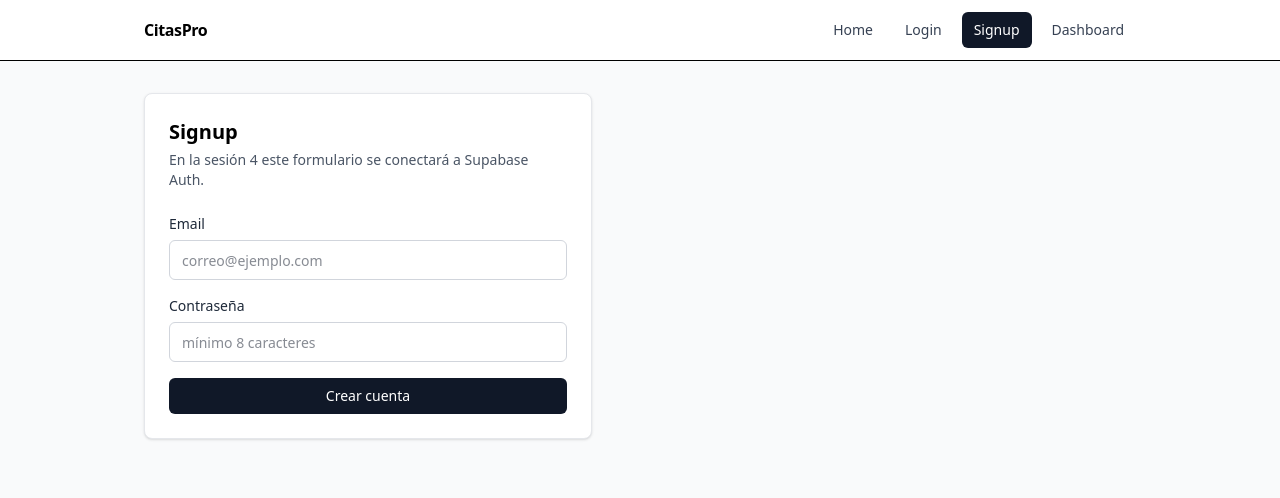
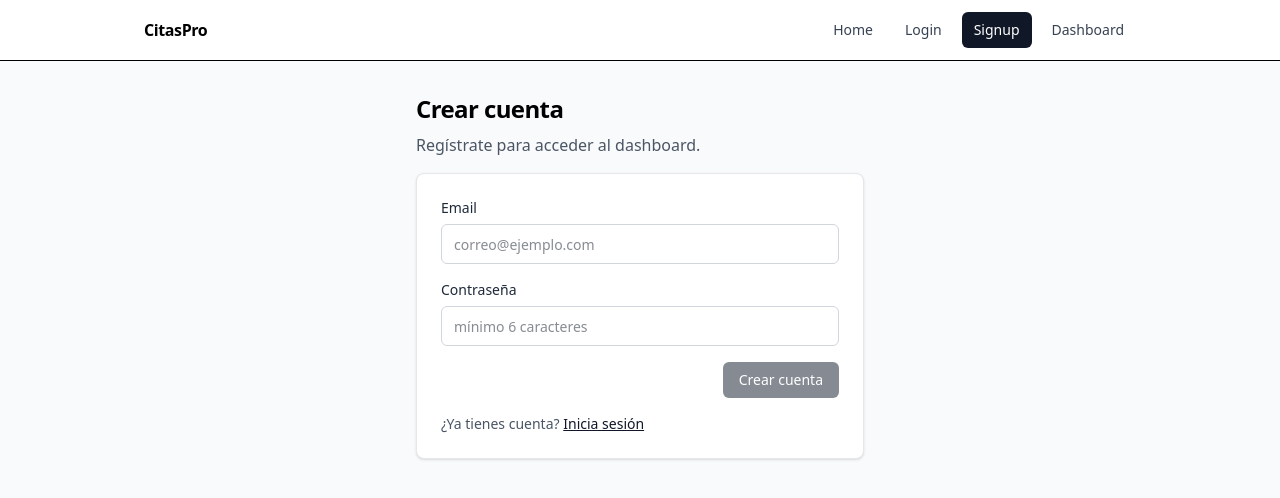
Before and after one commit to altair3542/citaspro, a React (Vite) app: page /signup in a window 1280 px wide. Shown: the top 498 px of the page. Built offline with nearby package versions, Linux system fonts and the light colour scheme; no server answers.

Commit message:
feat: implementar autenticación con Supabase y proteger rutas en la aplicación

```diff
--- a/src/App.jsx
+++ b/src/App.jsx
@@ -1,7 +1,18 @@
+import { Routes, Route } from "react-router-dom";
+import DashboardPage from "./features/dashboard/pages/DashboardPage";
+import LoginPage from "./features/auth/pages/LoginPage";
+import SignupPage from "./features/auth/pages/SignupPage";
+import RequireAuth from "./features/auth/RequireAuth";
+
 export default function App() {
   return (
-    <div className="min-h-screen grid place-items-center">
-      <h1 className="text-3xl font-semibold">CitasPro</h1>
-    </div>
+    <Routes>
+      <Route path="/login" element={<LoginPage />} />
+      <Route path="/signup" element={<SignupPage />} />
+
+      <Route element={<RequireAuth />}>
+        <Route path="/dashboard" element={<DashboardPage />} />
+      </Route>
+    </Routes>
   );
 }
--- /dev/null
+++ b/src/features/auth/AuthProvider.jsx
@@ -0,0 +1,86 @@
+import { createContext, useContext, useEffect, useMemo, useState } from "react";
+import { supabase } from "../../lib/supabaseClient";
+
+const AuthContext = createContext(null);
+
+export function AuthProvider({ children }) {
+  const [session, setSession] = useState(null);
+  const [user, setUser] = useState(null);
+  const [authLoading, setAuthLoading] = useState(true);
+
+  useEffect(() => {
+    let alive = true;
+
+    async function init() {
+      setAuthLoading(true);
+
+      // 1) Recupera sesión guardada (persistencia)
+      const { data, error } = await supabase.auth.getSession();
+      if (!alive) return;
+
+      if (error) {
+        // No bloqueamos el app, pero dejamos trazabilidad
+        console.error("supabase.auth.getSession error:", error);
+      }
+
+      setSession(data?.session ?? null);
+      setUser(data?.session?.user ?? null);
+      setAuthLoading(false);
+
+      // 2) Listener: logins/logouts/refresh
+      const { data: subscription } = supabase.auth.onAuthStateChange((_event, nextSession) => {
+        setSession(nextSession);
+        setUser(nextSession?.user ?? null);
+      });
+
+      return subscription;
+    }
+
+    let subscriptionRef;
+    init().then((sub) => (subscriptionRef = sub));
+
+    return () => {
+      alive = false;
+      if (subscriptionRef?.subscription?.unsubscribe) {
+        subscriptionRef.subscription.unsubscribe();
+      }
+    };
+  }, []);
+
+  async function signInWithPassword({ email, password }) {
+    const { data, error } = await supabase.auth.signInWithPassword({ email, password });
+    if (error) throw error;
+    return data;
+  }
+
+  async function signUp({ email, password }) {
+    const { data, error } = await supabase.auth.signUp({ email, password });
+    if (error) throw error;
+    return data;
+  }
+
+  async function signOut() {
+    const { error } = await supabase.auth.signOut();
+    if (error) throw error;
+  }
+
+  const value = useMemo(
+    () => ({
+      session,
+      user,
+      authLoading,
+      signInWithPassword,
+      signUp,
+      signOut,
+    }),
+    [session, user, authLoading]
+  );
+
+  return <AuthContext.Provider value={value}>{children}</AuthContext.Provider>;
+}
+
+export function useAuth() {
+  const ctx = useContext(AuthContext);
+  if (!ctx) throw new Error("useAuth() debe usarse dentro de <AuthProvider />");
+  return ctx;
+}
--- /dev/null
+++ b/src/features/auth/RequireAuth.jsx
@@ -0,0 +1,24 @@
+import { Navigate, Outlet, useLocation } from "react-router-dom";
+import { useAuth } from "./AuthProvider";
+import Card from "../../shared/components/ui/Card";
+import Spinner from "../../shared/components/ui/Spinner";
+
+export default function RequireAuth() {
+  const { user, authLoading } = useAuth();
+  const location = useLocation();
+
+  if (authLoading) {
+    return (
+      <Card className="p-6 flex items-center gap-3">
+        <Spinner />
+        <span className="text-gray-700">Verificando sesión…</span>
+      </Card>
+    );
+  }
+
+  if (!user) {
+    return <Navigate to="/login" replace state={{ from: location }} />;
+  }
+
+  return <Outlet />;
+}
--- a/src/features/auth/pages/LoginPage.jsx
+++ b/src/features/auth/pages/LoginPage.jsx
@@ -1,18 +1,97 @@
+import { useMemo, useState } from "react";
+import { Link, useLocation, useNavigate } from "react-router-dom";
+import { useAuth } from "../AuthProvider";
+
 import Card from "../../../shared/components/ui/Card";
 import Input from "../../../shared/components/ui/Input";
 import Button from "../../../shared/components/ui/Button";
 
+function isValidEmail(email) {
+  return /^[^\s@]+@[^\s@]+\.[^\s@]+$/.test(email);
+}
+
 export default function LoginPage() {
+  const { signInWithPassword } = useAuth();
+  const navigate = useNavigate();
+  const location = useLocation();
+
+  const from = location.state?.from?.pathname || "/dashboard";
+
+  const [email, setEmail] = useState("");
+  const [password, setPassword] = useState("");
+  const [submitting, setSubmitting] = useState(false);
+  const [formError, setFormError] = useState("");
+
+  const canSubmit = useMemo(() => {
+    return isValidEmail(email.trim()) && password.length >= 6;
+  }, [email, password]);
+
+  async function onSubmit(e) {
+    e.preventDefault();
+    setFormError("");
+
+    if (!canSubmit) {
+      setFormError("Ingresa un email válido y una contraseña de mínimo 6 caracteres.");
+      return;
+    }
+
+    setSubmitting(true);
+    try {
+      await signInWithPassword({ email: email.trim(), password });
+      navigate(from, { replace: true });
+    } catch (err) {
+      setFormError(err?.message || "No se pudo iniciar sesión.");
+    } finally {
+      setSubmitting(false);
+    }
+  }
+
   return (
-    <Card className="max-w-md p-6">
-      <h1 className="text-xl font-semibold">Login</h1>
-      <p className="mt-1 text-sm text-gray-600">En la sesión 4 este formulario se conectará a Supabase Auth.</p>
+    <div className="max-w-md mx-auto grid gap-4">
+      <div>
+        <h1 className="text-2xl font-semibold tracking-tight">Iniciar sesión</h1>
+        <p className="mt-2 text-gray-600">Accede al dashboard con tu cuenta.</p>
+      </div>
 
-      <form className="mt-6 grid gap-4" onSubmit={(e) => e.preventDefault()}>
-        <Input label="Email" name="email" type="email" placeholder="correo@ejemplo.com" required />
-        <Input label="Contraseña" name="password" type="password" placeholder="••••••••" required />
-        <Button type="submit">Ingresar</Button>
-      </form>
-    </Card>
+      <Card className="p-6">
+        <form className="grid gap-4" onSubmit={onSubmit}>
+          {formError ? (
+            <div className="rounded-md border border-red-200 bg-red-50 px-3 py-2 text-sm text-red-700">
+              {formError}
+            </div>
+          ) : null}
+
+          <Input
+            label="Email"
+            name="email"
+            placeholder="correo@ejemplo.com"
+            value={email}
+            onChange={(e) => setEmail(e.target.value)}
+          />
+
+          <Input
+            label="Contraseña"
+            name="password"
+            type="password"
+            placeholder="••••••••"
+            value={password}
+            onChange={(e) => setPassword(e.target.value)}
+          />
+
+          <div className="flex justify-end">
+            <Button type="submit" disabled={!canSubmit || submitting}>
+              {submitting ? "Ingresando…" : "Ingresar"}
+            </Button>
+          </div>
+
+          <p className="text-sm text-gray-600">
+            ¿No tienes cuenta?{" "}
+            <Link className="text-gray-900 underline" to="/signup">
+              Regístrate
+            </Link>
+          </p>
+        </form>
+      </Card>
+    </div>
   );
 }
--- a/src/features/auth/pages/SignupPage.jsx
+++ b/src/features/auth/pages/SignupPage.jsx
@@ -1,18 +1,109 @@
+import { useMemo, useState } from "react";
+import { Link, useNavigate } from "react-router-dom";
+import { useAuth } from "../AuthProvider";
+
 import Card from "../../../shared/components/ui/Card";
 import Input from "../../../shared/components/ui/Input";
 import Button from "../../../shared/components/ui/Button";
 
+function isValidEmail(email) {
+  return /^[^\s@]+@[^\s@]+\.[^\s@]+$/.test(email);
+}
+
 export default function SignupPage() {
+  const { signUp } = useAuth();
+  const navigate = useNavigate();
+
+  const [email, setEmail] = useState("");
+  const [password, setPassword] = useState("");
+  const [submitting, setSubmitting] = useState(false);
+  const [formError, setFormError] = useState("");
+  const [info, setInfo] = useState("");
+
+  const canSubmit = useMemo(() => {
+    return isValidEmail(email.trim()) && password.length >= 6;
+  }, [email, password]);
+
+  async function onSubmit(e) {
+    e.preventDefault();
+    setFormError("");
+    setInfo("");
+
+    if (!canSubmit) {
+      setFormError("Ingresa un email válido y una contraseña de mínimo 6 caracteres.");
+      return;
+    }
+
+    setSubmitting(true);
+    try {
+      const { data } = await signUp({ email: email.trim(), password });
+
+      // Si Confirm Email está activo, puede no existir session inmediatamente.
+      if (!data?.session) {
+        setInfo("Registro creado. Revisa tu correo para confirmar la cuenta y luego inicia sesión.");
+        return;
+      }
+
+      navigate("/dashboard", { replace: true });
+    } catch (err) {
+      setFormError(err?.message || "No se pudo registrar.");
+    } finally {
+      setSubmitting(false);
+    }
+  }
+
   return (
-    <Card className="max-w-md p-6">
-      <h1 className="text-xl font-semibold">Signup</h1>
-      <p className="mt-1 text-sm text-gray-600">En la sesión 4 este formulario se conectará a Supabase Auth.</p>
+    <div className="max-w-md mx-auto grid gap-4">
+      <div>
+        <h1 className="text-2xl font-semibold tracking-tight">Crear cuenta</h1>
+        <p className="mt-2 text-gray-600">Regístrate para acceder al dashboard.</p>
+      </div>
 
-      <form className="mt-6 grid gap-4" onSubmit={(e) => e.preventDefault()}>
-        <Input label="Email" name="email" type="email" placeholder="correo@ejemplo.com" required />
-        <Input label="Contraseña" name="password" type="password" placeholder="mínimo 8 caracteres" required />
-        <Button type="submit">Crear cuenta</Button>
-      </form>
-    </Card>
+      <Card className="p-6">
+        <form className="grid gap-4" onSubmit={onSubmit}>
+          {formError ? (
+            <div className="rounded-md border border-red-200 bg-red-50 px-3 py-2 text-sm text-red-700">
+              {formError}
+            </div>
+          ) : null}
+
+          {info ? (
+            <div className="rounded-md border border-amber-200 bg-amber-50 px-3 py-2 text-sm text-amber-800">
+              {info}
+            </div>
+          ) : null}
+
+          <Input
+            label="Email"
+            name="email"
+            placeholder="correo@ejemplo.com"
+            value={email}
+            onChange={(e) => setEmail(e.target.value)}
+          />
+
+          <Input
+            label="Contraseña"
+            name="password"
+            type="password"
+            placeholder="mínimo 6 caracteres"
+            value={password}
+            onChange={(e) => setPassword(e.target.value)}
+          />
+
+          <div className="flex justify-end">
+            <Button type="submit" disabled={!canSubmit || submitting}>
+              {submitting ? "Creando…" : "Crear cuenta"}
+            </Button>
+          </div>
+
+          <p className="text-sm text-gray-600">
+            ¿Ya tienes cuenta?{" "}
+            <Link className="text-gray-900 underline" to="/login">
+              Inicia sesión
+            </Link>
+          </p>
+        </form>
+      </Card>
+    </div>
   );
 }
--- a/src/lib/supabaseClient.js
+++ b/src/lib/supabaseClient.js
@@ -1,7 +1,7 @@
 import { createClient } from "@supabase/supabase-js"
 
 function requireENV(name) {
-  const value = import meta.env[name]
+  const value = import.meta.env[name]
   if (!value) {
     throw new Error(`Falta la variable de entorno ${name}. Revisa tus variables de entorno.`);
   }
--- a/src/main.jsx
+++ b/src/main.jsx
@@ -1,11 +1,14 @@
 import React from "react";
 import ReactDOM from "react-dom/client";
 import { RouterProvider } from "react-router-dom";
+import { AuthProvider } from "./features/auth/AuthProvider";
 import { router } from "./app/router";
 import "./index.css";
 
 ReactDOM.createRoot(document.getElementById("root")).render(
   <React.StrictMode>
-    <RouterProvider router={router} />
+    <AuthProvider>
+      <RouterProvider router={router} />
+    </AuthProvider>
   </React.StrictMode>
 );
```
Also changed, not shown: src/app/router.jsx (+7 -1 lines), src/features/dashboard/pages/DashboardPage.jsx (+25 -1 lines).
